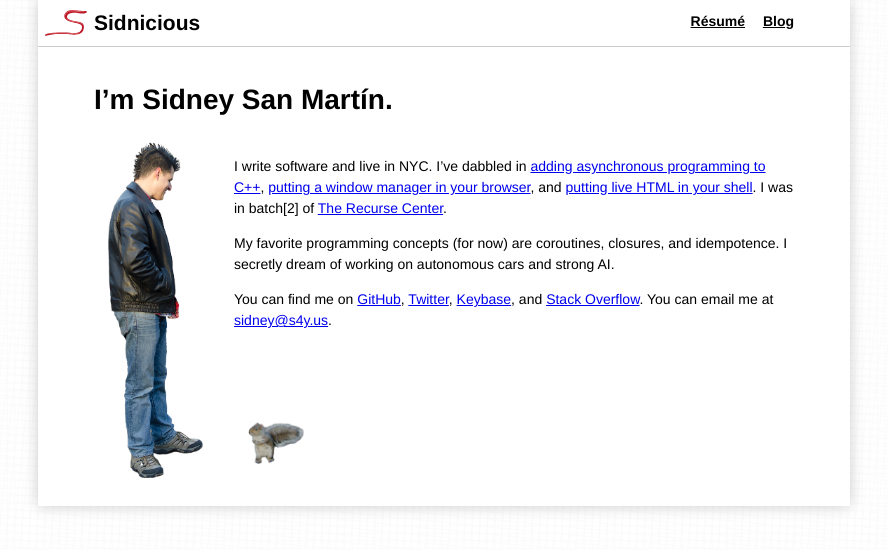
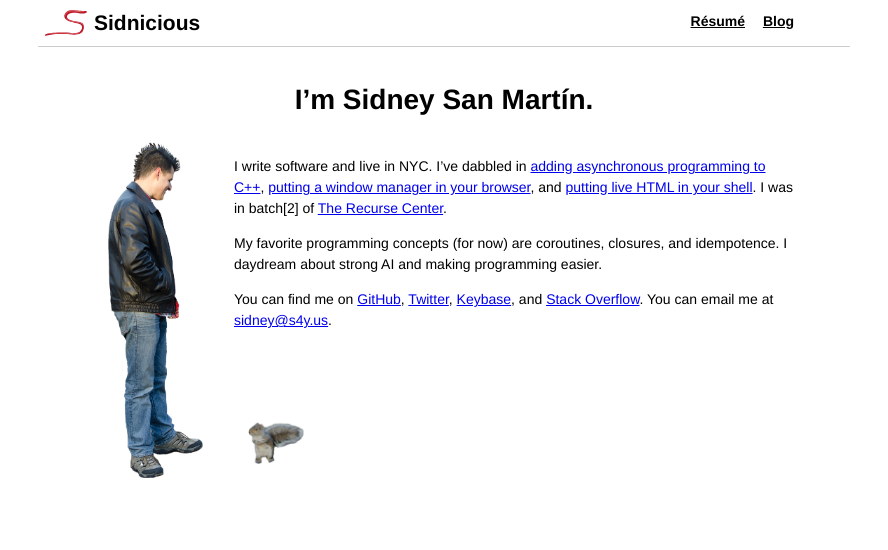
Before and after one commit to s4y/blog, a Jekyll site: the page built from index.html, in a window 1280 px wide. Shown: the top 550 px of the page, without its empty margins (196-1084 px from the left). Built offline with Jekyll 4.4.1, drawn with Linux system fonts in a browser that asks for light colours.

Commit message:
Style/homepage copy tweaks

```diff
--- a/_sass/_base.scss
+++ b/_sass/_base.scss
@@ -1,8 +1,5 @@
 html {
 	font: 14px "Helvetica Neue", Helvetica, Arial, sans-serif;
-	height: 100%;
-	background: url(10-normal.svg), url(50-right.svg);
-	background-size: 15px, 75px;
 	line-height: 1.5em;
 }
 
@@ -10,9 +7,15 @@ body {
 	max-width: 58em;
 	margin: 0 auto;
 	padding: 2em 4em;
-	box-shadow: 0 0 1em rgba(0, 0, 0, 0.2);
-	background: white;
 	box-sizing: border-box;
+}
+
+body > h1 {
+	text-align: center;
+}
+
+h1#mynameis {
+	margin-top: 1.5em;
 }
 
 h1 > a {
@@ -63,7 +66,6 @@ nav > a {
 #postlist {
 	list-style: none;
 	padding: 0;
-	margin: 2em;
 }
 
 #postlist > li {
@@ -138,7 +140,7 @@ blockquote {
 	background-repeat: no-repeat;
 	background-size: 3em;
 	background-position: 0.5em 0.7em;
-	margin: -2em -4em 3em;
+	margin: -2em -4em 0;
 	padding: 0.5em 4em;
 	border-bottom: 1px solid #ccc;
 }
--- a/blog/index.html
+++ b/blog/index.html
@@ -4,7 +4,7 @@ weight: 1
 permalink: blog/
 ---
 
-<h1>Blog posts</h1>
+<h1>Posts</h1>
 <ul id=postlist>
 {% for post in site.posts %}
 <li><a href="{{post.url}}">{{ post.title }}</a> <span class=postdate>{{ post.date page.date | date: "%b %-d, %Y" }}</span></li>
--- a/css/main.scss
+++ b/css/main.scss
@@ -6,6 +6,5 @@
 // Import partials from `sass_dir` (defaults to `_sass`)
 @import
         "base",
-        "layout",
         "syntax-highlighting"
 ;
--- a/index.html
+++ b/index.html
@@ -6,13 +6,13 @@ full_title: Sidney San Martín, computer programmer
 
 I write software and live in NYC. I’ve dabbled in [adding asynchronous programming to C++](https://github.com/Sidnicious/team), [putting a window manager in your browser](http://localhub.github.io/home/localhub-home-example.png), and [putting live HTML in your shell](https://github.com/Sidnicious/Hoisin). I was in batch[2] of [The Recurse Center](https://www.recurse.com/).
 
-My favorite programming concepts (for now) are coroutines, closures, and idempotence. I secretly dream of working on autonomous cars and strong AI.
+My favorite programming concepts (for now) are coroutines, closures, and idempotence. I daydream about strong AI and making programming easier.
 
 You can find me on [GitHub](https://github.com/Sidnicious), [Twitter](https://twitter.com/Sidnicious), [Keybase](https://keybase.io/sidney), and [Stack Overflow](https://stackoverflow.com/users/84745/sidnicious). You can email me at [sidney@s4y.us](mailto:sidney@s4y.us).
 
 {% endcapture %}
 
-<h1>I’m Sidney San Martín.</h1>
+<h1 id="mynameis">I’m Sidney San Martín.</h1>
 <section id=bio>
 	{{ bio | markdownify }}
 </section>
```
Also changed, not shown: _sass/_layout.scss (deleted), css/10-normal.svg (deleted), css/50-right.svg (deleted).
